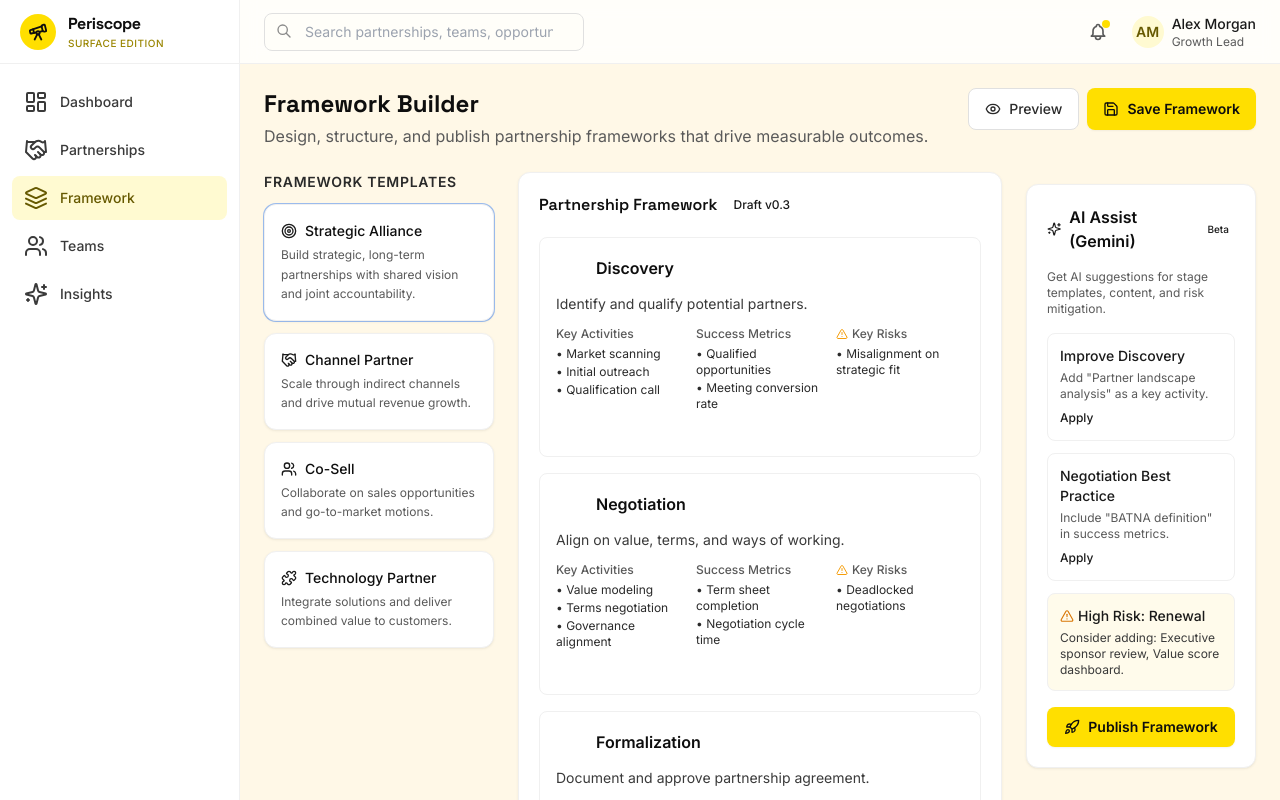
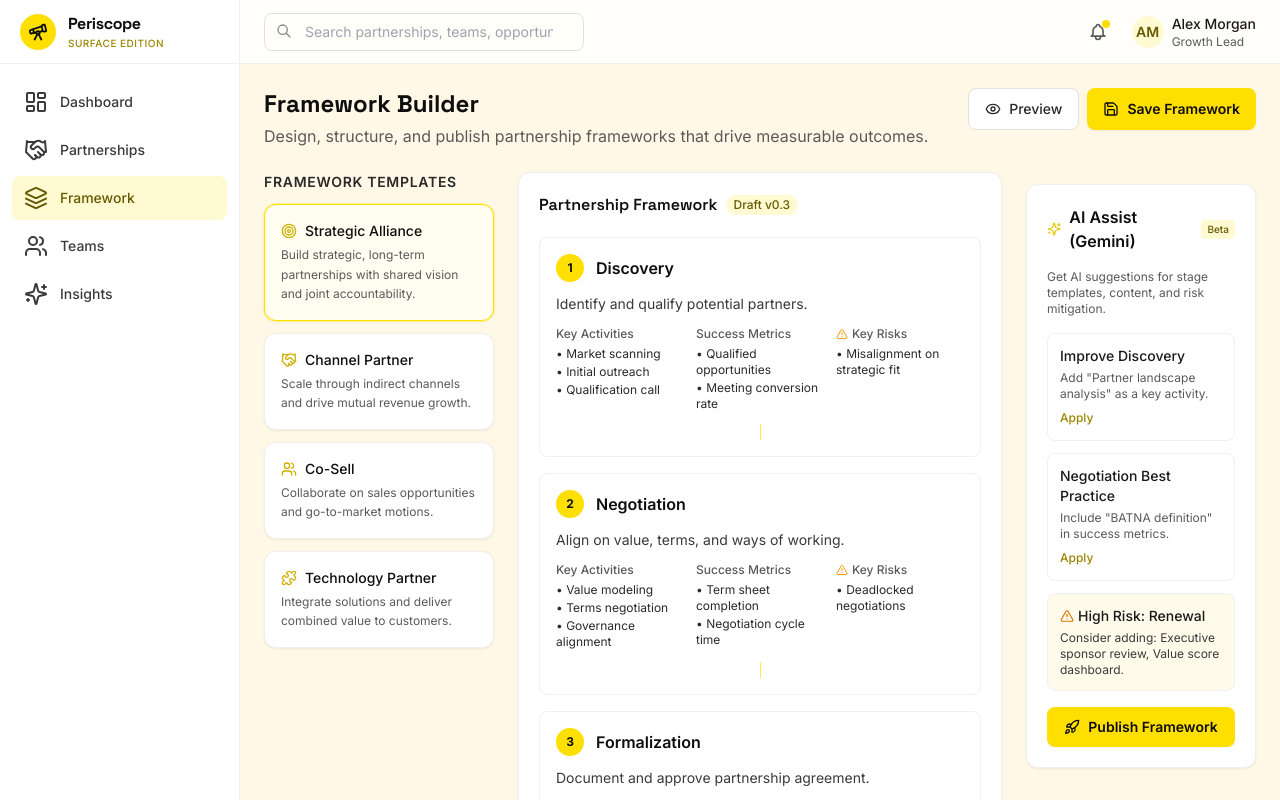
Before and after one commit to futureimadmin/periscope, a React (Vite) app in the folder frontend/: page /app/framework in a window 1280 px wide. Shown: the top 800 px of the page. Built offline with nearby package versions, Linux system fonts and the light colour scheme.

Commit message:
style(surface): replace holden-* with gold-* in Framework

```diff
--- a/frontend/src/pages/Framework.tsx
+++ b/frontend/src/pages/Framework.tsx
@@ -125,12 +125,12 @@ export default function Framework() {
               onClick={() => setSelected(t.id)}
               className={`w-full text-left card p-4 transition ${
                 selected === t.id
-                  ? 'border-holden-400 ring-1 ring-holden-200 bg-holden-50'
-                  : 'hover:border-holden-200'
+                  ? 'border-gold-400 ring-1 ring-gold-200 bg-gold-50'
+                  : 'hover:border-gold-200'
               }`}
             >
               <div className="flex items-center gap-2 mb-1">
-                <t.icon className="h-4 w-4 text-holden-600" />
+                <t.icon className="h-4 w-4 text-gold-600" />
                 <span className="font-medium text-charcoal-900 text-sm">{t.title}</span>
               </div>
               <p className="text-xs text-charcoal-500 leading-relaxed">{t.desc}</p>
@@ -144,7 +144,7 @@ export default function Framework() {
             <div className="flex items-center justify-between mb-5">
               <div className="flex items-center gap-2">
                 <span className="font-display font-semibold text-charcoal-900">Partnership Framework</span>
-                <span className="rounded-full bg-holden-100 px-2 py-0.5 text-xs font-medium text-holden-700">
+                <span className="rounded-full bg-gold-100 px-2 py-0.5 text-xs font-medium text-gold-800">
                   Draft v0.3
                 </span>
               </div>
@@ -154,10 +154,10 @@ export default function Framework() {
               {stages.map((stage, idx) => (
                 <div
                   key={stage.id}
-                  className="rounded-lg border border-charcoal-100 p-4 hover:border-holden-200 transition"
+                  className="rounded-lg border border-charcoal-100 p-4 hover:border-gold-200 transition"
                 >
                   <div className="flex items-center gap-3 mb-3">
-                    <span className="flex h-7 w-7 items-center justify-center rounded-full bg-holden-500 text-white text-xs font-bold">
+                    <span className="flex h-7 w-7 items-center justify-center rounded-full bg-gold-400 text-charcoal-900 text-xs font-bold">
                       {stage.id}
                     </span>
                     <h3 className="font-semibold text-charcoal-900">{stage.name}</h3>
@@ -193,7 +193,7 @@ export default function Framework() {
                   </div>
                   {idx < stages.length - 1 && (
                     <div className="mt-3 flex justify-center">
-                      <div className="h-4 w-px bg-holden-300" />
+                      <div className="h-4 w-px bg-gold-300" />
                     </div>
                   )}
                 </div>
@@ -206,9 +206,9 @@ export default function Framework() {
         <div className="lg:col-span-3">
           <div className="card sticky top-24">
             <div className="flex items-center gap-2 mb-4">
-              <Sparkles className="h-4 w-4 text-holden-500" />
+              <Sparkles className="h-4 w-4 text-gold-500" />
               <h2 className="font-semibold text-charcoal-900">AI Assist (Gemini)</h2>
-              <span className="ml-auto rounded bg-holden-100 px-1.5 py-0.5 text-[10px] font-medium text-holden-700">
+              <span className="ml-auto rounded bg-gold-100 px-1.5 py-0.5 text-[10px] font-medium text-gold-800">
                 Beta
               </span>
             </div>
@@ -222,7 +222,7 @@ export default function Framework() {
                 <p className="text-xs text-charcoal-500 mt-1">
                   Add "Partner landscape analysis" as a key activity.
                 </p>
-                <button className="mt-2 text-xs font-medium text-holden-600 hover:text-holden-700">
+                <button className="mt-2 text-xs font-medium text-gold-700 hover:text-gold-800">
                   Apply
                 </button>
               </div>
@@ -231,7 +231,7 @@ export default function Framework() {
                 <p className="text-xs text-charcoal-500 mt-1">
                   Include "BATNA definition" in success metrics.
                 </p>
-                <button className="mt-2 text-xs font-medium text-holden-600 hover:text-holden-700">
+                <button className="mt-2 text-xs font-medium text-gold-700 hover:text-gold-800">
                   Apply
                 </button>
               </div>
```
